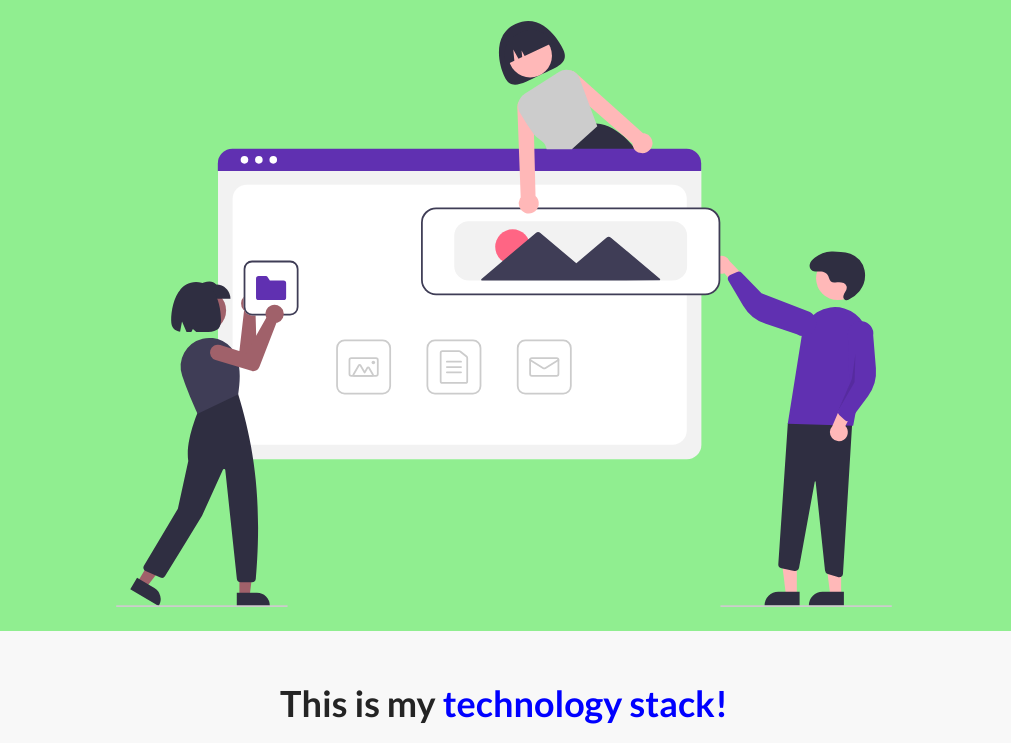
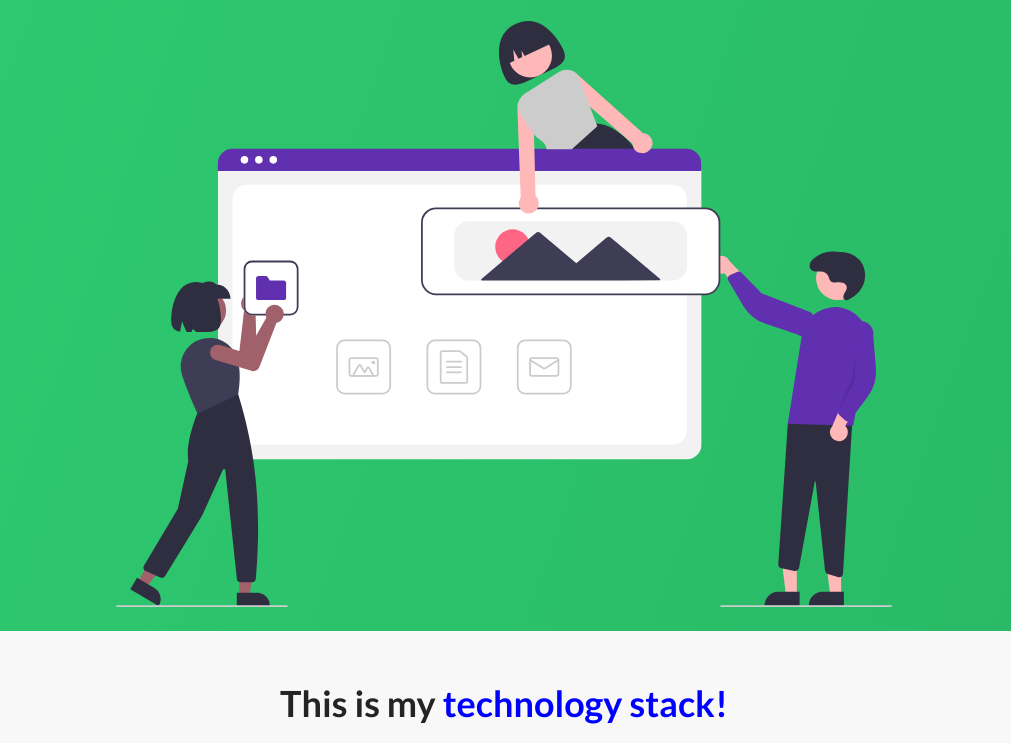
Before and after one commit to Kev1nM3N/Kev1nM3N.github.io, a plain HTML site: page index.html in a window 1280 px wide. Shown: the part 473-1216 px from the top of the page, without its empty margins (136-1147 px from the left). Drawn offline with Linux system fonts and the light colour scheme.

Commit message:
changed color

```diff
--- a/jax.css
+++ b/jax.css
@@ -12,7 +12,7 @@ html{
 }
 
 body{
-    background-color: lightgreen;
+    background-image: linear-gradient(to bottom right, #2ecc71, #27ae60);
 }
 
 h1, h2, h3, h4, h5, h6 span {
```
